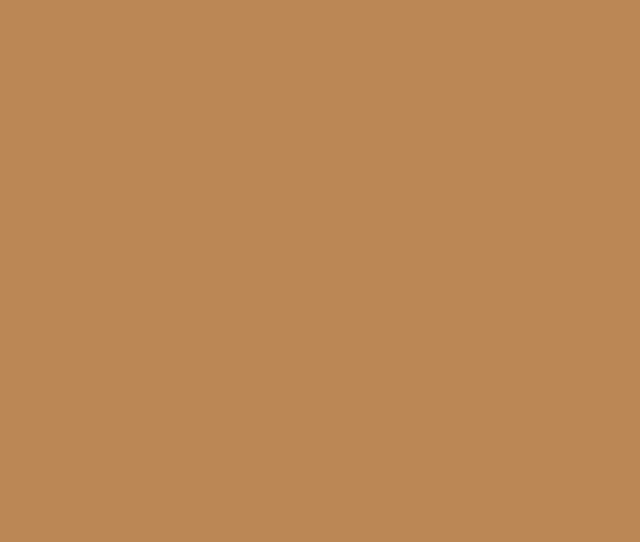
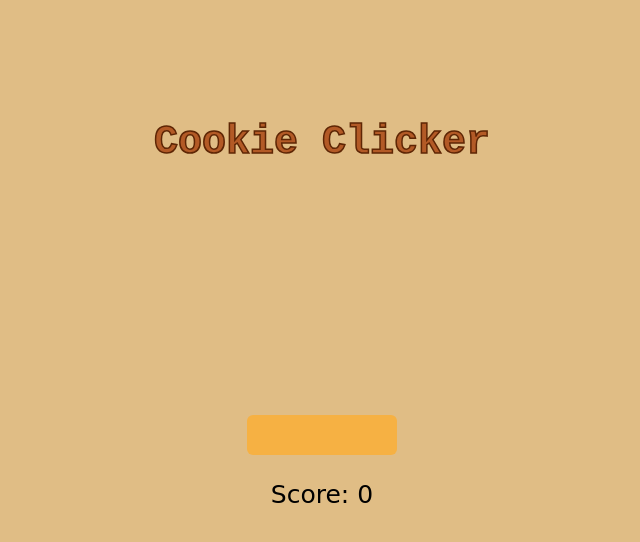
Before and after one commit to AhnafPro/3kb-Cookie-Clicker, a website: page index.html in a window 1280 px wide. Shown: the whole page, without its empty margins (318-958 px from the left). Drawn offline with Linux system fonts and the light colour scheme.

Commit message:
Made the heading and starting the work on canvas

```diff
--- a/index.html
+++ b/index.html
@@ -1 +1,12 @@
-<!DOCTYPE html><style>body{background:#bb8855;}</style><h1></h1>
+<!DOCTYPE html>
+<style>
+body{background:#e0bd85; margin-top:15vh; text-align:center; }
+</style>
+<h1 style="font-family:monospace; -webkit-text-stroke: 1.5px #5e2605; color:#b35a26; font-size:40px;">Cookie Clicker</h1>
+<br>
+<button style="border:none; background: rgba(255, 0, 0, 0);">
+    <canvas id="cookie" width="200" height="200">Cookie</canvas>
+</button>
+<center><div style="background-color: #f6b143; width: 150px; height: 40px; border-radius: 6px;"></center>
+<p style="font-family: cursive; font-size: 25px;">Score: <span id="score">0</span></p>
+</div>
```
